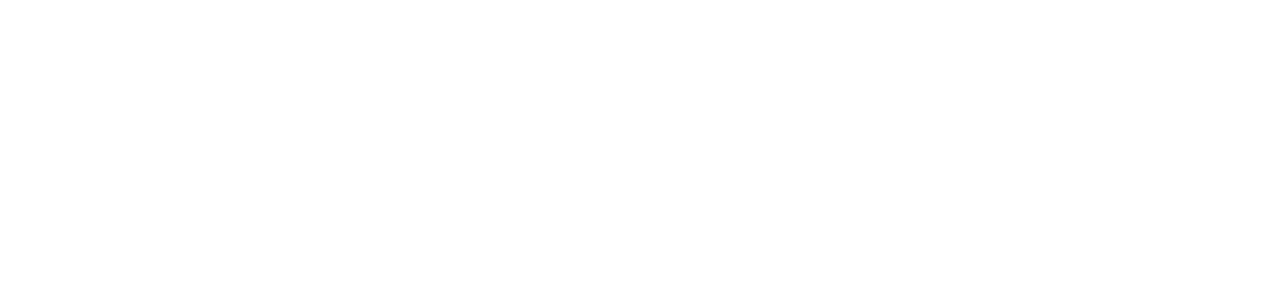
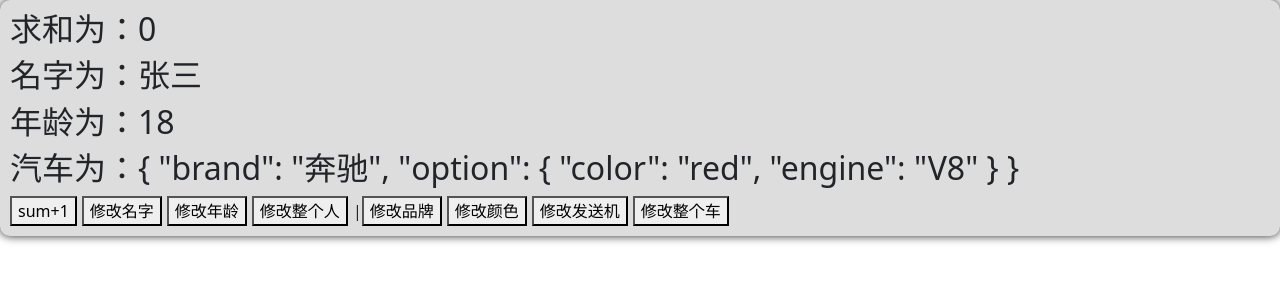
Before and after one commit to recursionBlack/vue3Learn2, a Vue app in the folder hello_vue3/: page / in a window 1280 px wide. Shown: the top 300 px of the page. Built offline with nearby package versions, Linux system fonts and the light colour scheme.

Commit message:
64.shallowRef和shallowReactive

```diff
--- a/hello_vue3/src/App.vue
+++ b/hello_vue3/src/App.vue
@@ -1,5 +1,72 @@
-<template></template>
+<template>
+  <div class="app">
+    <h2>求和为：{{ sum }}</h2>
+    <h2>名字为：{{ person.name }}</h2>
+    <h2>年龄为：{{ person.age }}</h2>
+    <h2>汽车为：{{ car }}</h2>
+    <button @click="changeSum">sum+1</button>
+    <button @click="changeName">修改名字</button>
+    <button @click="changeAge">修改年龄</button>
+    <button @click="changePerson">修改整个人</button>
+    <span>|</span>
+    <button @click="changeBrand">修改品牌</button>
+    <button @click="changeColor">修改颜色</button>
+    <button @click="changeEngine">修改发送机</button>
+    <button @click="changeCar">修改整个车</button>
+  </div>
+</template>
 
-<script setup lang="ts" name="App"></script>
+<script setup lang="ts" name="App">
+import { ref, shallowRef, shallowReactive } from 'vue'
 
-<style scoped></style>
+// 浅层次的响应式，只能处理第一层的响应式，第二层和第三层的就不好用了，changeName和changeAge就不会变了
+// 防止大对象使用ref，如果只使用表层的或者整体的替换，则可节省内存
+let sum = shallowRef(0)
+let person = shallowRef({ name: '张三', age: 18 })
+
+// brand是第一层，color和engine是第二层，option也是第一层，只能改第一层
+let car = shallowReactive({ brand: '奔驰', option: { color: 'red', engine: 'V8' } })
+
+function changeSum() {
+  sum.value += 1
+}
+
+function changeName() {
+  person.value.name = '李四'
+}
+
+function changeAge() {
+  person.value.age = 60
+}
+
+function changePerson() {
+  person.value = { name: 'tony', age: 100 }
+}
+
+function changeBrand() {
+  car.brand = '宝马'
+}
+
+function changeColor() {
+  car.option.color = '紫色'
+}
+
+function changeEngine() {
+  car.option.engine = 'V12'
+}
+
+// reactive定义的数据，不能直接修改，要用Object.assgin
+function changeCar() {}
+</script>
+
+<style scoped>
+.app {
+  background-color: #ddd;
+  border-radius: 10px;
+  box-shadow: 0 0 10px;
+  padding: 10px;
+}
+button {
+  margin-right: 5px;
+}
+</style>
```
